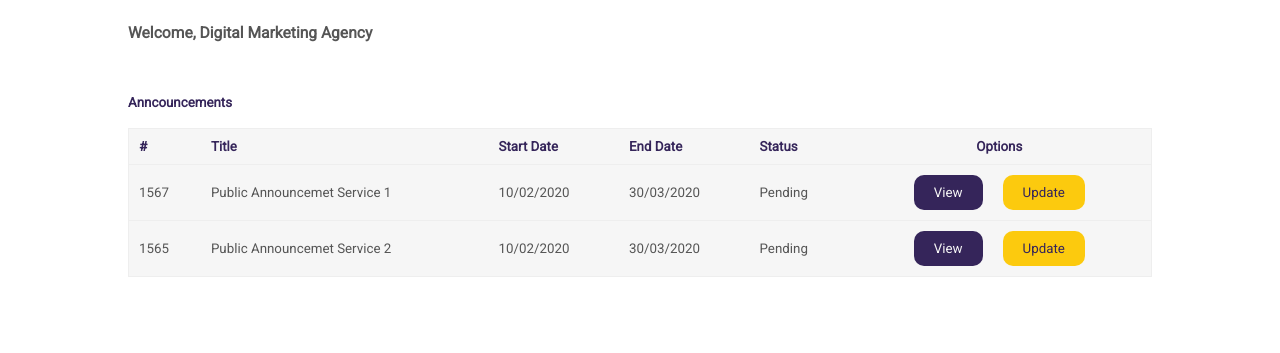
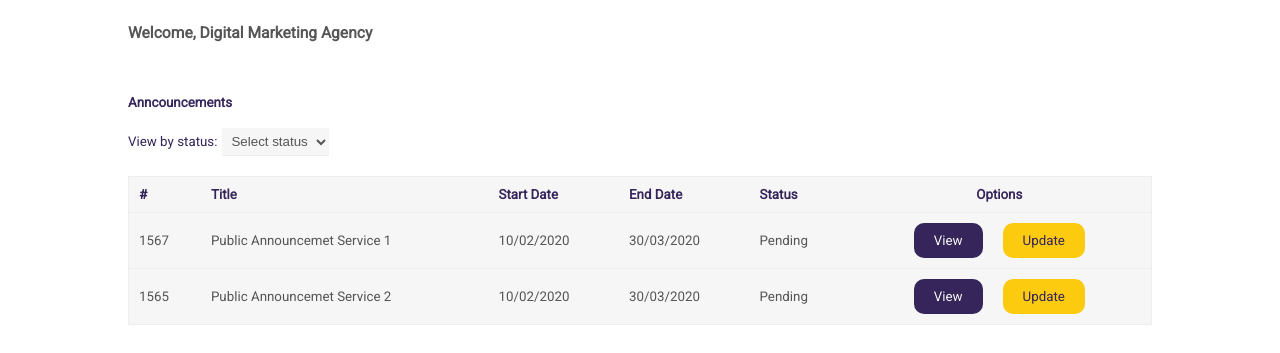
Before and after one commit to the22mastermind/announceIT, a plain HTML site: page UI/pages/advertiser/dashboard.html in a window 1280 px wide. Shown: the part 57-410 px from the top of the page. Drawn offline with nearby package versions, Linux system fonts and the light colour scheme.

Commit message:
[ft-170721209] User (advertiser) view announcements by state

```diff
--- a/UI/css/dashboard.css
+++ b/UI/css/dashboard.css
@@ -395,3 +395,19 @@ textarea {
 .breadcrumb > a:focus {
   text-decoration: underline;
 }
+.toolbar {
+  display: flex;
+  flex-direction: row;
+  justify-content: flex-start;
+  align-items: center;
+  margin-bottom: 20px;
+}.toolbar > label {
+  margin-right: 5px;
+}
+.select {
+  padding: 5px;
+  background-color: #F6F6F6;
+  color: #555555;
+  border: none;
+  border-bottom: 1px solid #EEEEEE;
+}
--- a/UI/pages/advertiser/dashboard.html
+++ b/UI/pages/advertiser/dashboard.html
@@ -32,6 +32,17 @@
       </div>
       <h4 class="sub-title highlight">Anncouncements</h4>
       <div class="main-content">
+        <div class="toolbar">
+          <label class="highlight">View by status:</label>
+          <select class="select">
+            <option disabled selected>Select status</option>
+            <option value="pending">Pending</option>
+            <option value="accepted">Accepted</option>
+            <option value="declined">Declined</option>
+            <option value="active">Active</option>
+            <option value="deactivated">Deactivated</option>
+          </select>
+        </div>
         <table class="table fullwidth">
           <thead>
             <tr>
```
Also changed, not shown: UI/pages/advertiser/update.html (line endings or trailing spaces).
